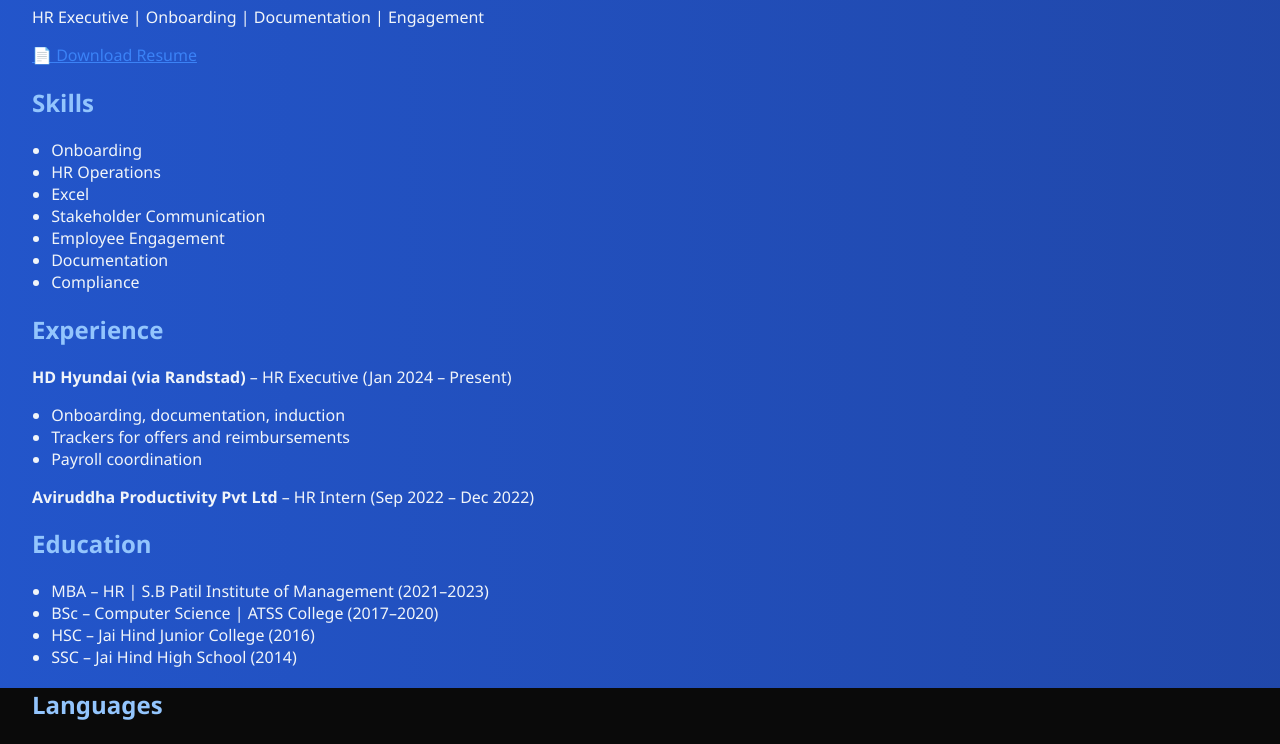
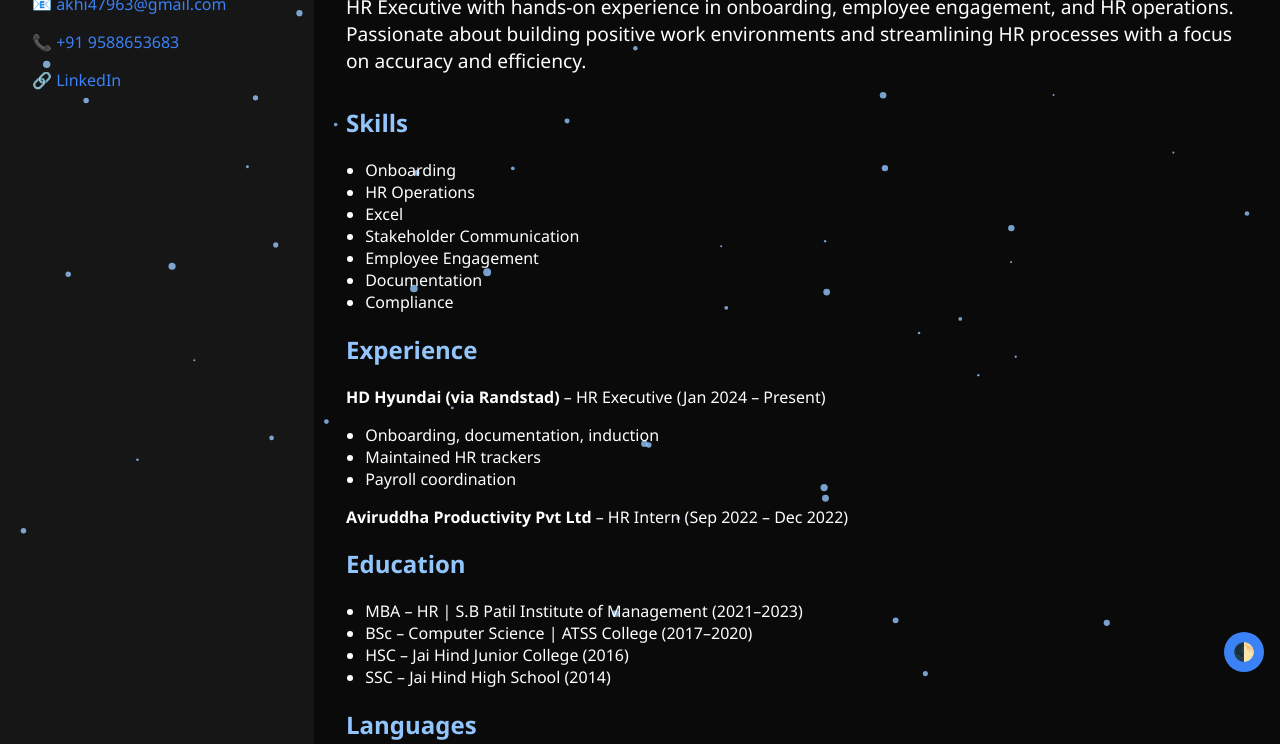
Before and after one commit to akhiiilesh01/akhiiilesh01.github.io, a plain HTML site: page index.html in a window 1280 px wide. Shown: the part 112-856 px from the top of the page. Drawn offline with Linux system fonts and the light colour scheme.

Commit message:
Add files via upload

```diff
--- a/index.html
+++ b/index.html
@@ -6,15 +6,24 @@
   <meta name="viewport" content="width=device-width, initial-scale=1.0"/>
   <title>Akhilesh Pillai | Portfolio</title>
   <link rel="stylesheet" href="style.css" />
+  <script defer src="script.js"></script>
 </head>
 <body>
-  <div class="animated-bg"></div>
+  <canvas id="bg-canvas"></canvas>
+  <button class="toggle" onclick="toggleMode()">🌓</button>
+
+  <div class="container">
+    <aside class="sidebar">
+      <h2>Contact</h2>
+      <p>📧 <a href="mailto:akhi47963@gmail.com">akhi47963@gmail.com</a></p>
+      <p>📞 <a href="tel:+919588653683">+91 9588653683</a></p>
+      <p>🔗 <a href="https://linkedin.com/in/akhilesh-pillai-8522b222a">LinkedIn</a></p>
+    </aside>
     <main>
-    <header class="fadein">
+      <section class="fadein">
         <h1>Akhilesh Pillai</h1>
-      <p>HR Executive | Onboarding | Documentation | Engagement</p>
-      <a href="Akhilesh_Pillai_Resume_31.05.pdf" download>📄 Download Resume</a>
-    </header>
+        <p class="summary">HR Executive with hands-on experience in onboarding, employee engagement, and HR operations. Passionate about building positive work environments and streamlining HR processes with a focus on accuracy and efficiency.</p>
+      </section>
 
       <section class="fadein"><h2>Skills</h2><ul>
         <li>Onboarding</li><li>HR Operations</li><li>Excel</li>
@@ -25,7 +34,7 @@
       <section class="fadein"><h2>Experience</h2>
         <p><strong>HD Hyundai (via Randstad)</strong> – HR Executive (Jan 2024 – Present)</p>
         <ul><li>Onboarding, documentation, induction</li>
-      <li>Trackers for offers and reimbursements</li><li>Payroll coordination</li></ul>
+        <li>Maintained HR trackers</li><li>Payroll coordination</li></ul>
         <p><strong>Aviruddha Productivity Pvt Ltd</strong> – HR Intern (Sep 2022 – Dec 2022)</p>
       </section>
 
@@ -45,22 +54,11 @@
         <li>Presentation with Macabacus – CFI</li>
       </ul></section>
 
-    <section class="fadein"><h2>Contact</h2>
-      <p>📧 <a href="mailto:akhi47963@gmail.com">akhi47963@gmail.com</a></p>
-      <p>📞 <a href="tel:+919588653683">+91 9588653683</a></p>
-      <p>🔗 <a href="https://linkedin.com/in/akhilesh-pillai-8522b222a">LinkedIn</a></p>
+      <section class="fadein" id="resume">
+        <h2>Download Resume</h2>
+        <a class="download" href="Akhilesh_Pillai_Resume_31.05.pdf" download>📄 Click here to download</a>
       </section>
     </main>
-
-  <script>
-    const observer = new IntersectionObserver(entries => {
-      entries.forEach(entry => {
-        if (entry.isIntersecting) entry.target.classList.add('visible');
-        else entry.target.classList.remove('visible');
-      });
-    }, { threshold: 0.2 });
-
-    document.querySelectorAll('.fadein').forEach(el => observer.observe(el));
-  </script>
+  </div>
 </body>
 </html>
--- a/script.js
+++ b/script.js
@@ -1 +1,53 @@
-console.log('Portfolio Loaded');
+
+const canvas = document.getElementById("bg-canvas");
+const ctx = canvas.getContext("2d");
+let width, height;
+let particles = [];
+
+function resize() {
+  width = canvas.width = window.innerWidth;
+  height = canvas.height = window.innerHeight;
+}
+window.addEventListener("resize", resize);
+resize();
+
+for (let i = 0; i < 50; i++) {
+  particles.push({
+    x: Math.random() * width,
+    y: Math.random() * height,
+    radius: Math.random() * 3 + 1,
+    speed: Math.random() * 1 + 0.5,
+    angle: Math.random() * 2 * Math.PI
+  });
+}
+
+function draw() {
+  ctx.clearRect(0, 0, width, height);
+  ctx.fillStyle = "rgba(147, 197, 253, 0.8)";
+  particles.forEach(p => {
+    p.x += Math.cos(p.angle) * p.speed;
+    p.y += Math.sin(p.angle) * p.speed;
+    if (p.x < 0 || p.x > width || p.y < 0 || p.y > height) {
+      p.x = Math.random() * width;
+      p.y = Math.random() * height;
+    }
+    ctx.beginPath();
+    ctx.arc(p.x, p.y, p.radius, 0, Math.PI * 2);
+    ctx.fill();
+  });
+  requestAnimationFrame(draw);
+}
+draw();
+
+const observer = new IntersectionObserver(entries => {
+  entries.forEach(entry => {
+    if (entry.isIntersecting) entry.target.classList.add('visible');
+    else entry.target.classList.remove('visible');
+  });
+}, { threshold: 0.2 });
+
+document.querySelectorAll('.fadein').forEach(el => observer.observe(el));
+
+function toggleMode() {
+  document.body.classList.toggle("light");
+}
--- a/style.css
+++ b/style.css
@@ -1,14 +1,33 @@
 
 body {
+  margin: 0;
   font-family: 'Segoe UI', sans-serif;
-  background: #0a0a0a;
-  color: #f1f5f9;
-  margin: 0;
+  background-color: #0a0a0a;
+  color: #fff;
+  overflow-x: hidden;
+}
+canvas#bg-canvas {
+  position: fixed;
+  top: 0; left: 0;
+  z-index: -1;
+  width: 100vw;
+  height: 100vh;
+}
+.container {
+  display: flex;
+}
+.sidebar {
+  width: 250px;
   padding: 2rem;
-  overflow-x: hidden;
+  background-color: rgba(255,255,255,0.05);
+}
+main {
+  flex: 1;
+  padding: 2rem;
 }
 a {
   color: #3b82f6;
+  text-decoration: none;
 }
 h1, h2 {
   color: #93c5fd;
@@ -16,19 +35,31 @@ h1, h2 {
 ul {
   padding-left: 1.2rem;
 }
-.animated-bg {
+.summary {
+  font-size: 1.2rem;
+  margin-bottom: 2rem;
+}
+.download {
+  display: inline-block;
+  margin-top: 1rem;
+  background: #3b82f6;
+  color: white;
+  padding: 0.6rem 1rem;
+  border-radius: 6px;
+  text-decoration: none;
+}
+.toggle {
   position: fixed;
-  top: 0; left: 0;
-  width: 100vw; height: 100vh;
-  background: linear-gradient(270deg, #1e3a8a, #2563eb, #1e40af);
-  background-size: 600% 600%;
-  animation: gradientShift 20s ease infinite;
-  z-index: -1;
-}
-@keyframes gradientShift {
-  0% { background-position: 0% 50%; }
-  50% { background-position: 100% 50%; }
-  100% { background-position: 0% 50%; }
+  bottom: 1rem;
+  right: 1rem;
+  background: #3b82f6;
+  border: none;
+  color: white;
+  font-size: 1.1rem;
+  border-radius: 50%;
+  width: 40px;
+  height: 40px;
+  cursor: pointer;
 }
 .fadein {
   opacity: 0;
```
Lines whose indentation alone changed are shown as unchanged.
